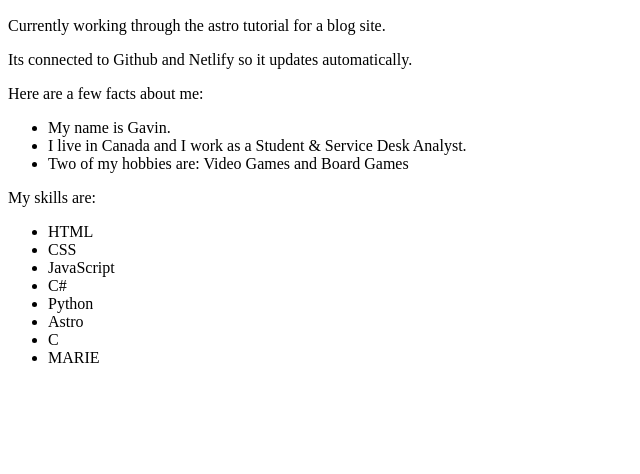
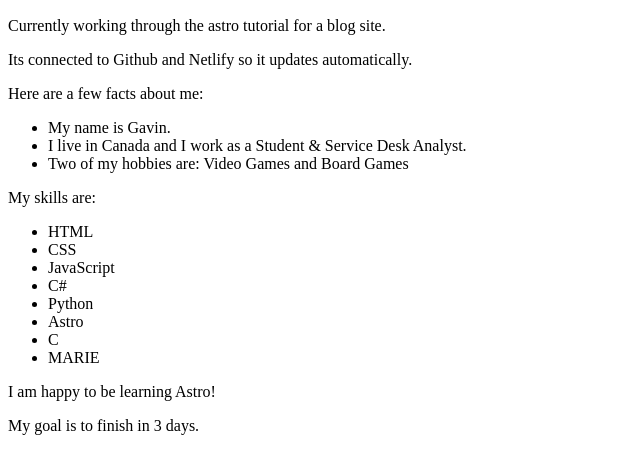
Before and after one commit to DarthPackman/COMP4910, an Astro site: page /about in a window 1280 px wide. Shown: the part 136-610 px from the top of the page, without its empty margins (0-640 px from the left). Built offline with nearby package versions, Linux system fonts and the light colour scheme; Astro itself is replaced by a stand-in of ours.

Commit message:
about update

```diff
--- a/src/pages/about.astro
+++ b/src/pages/about.astro
@@ -14,7 +14,6 @@
   "Tabletop Roleplaying Games"],
 
 };
-
 const skills =
 ["HTML",
 "CSS",
@@ -24,6 +23,9 @@
 "Astro",
 "C",
 "MARIE"];
+const happy = true;
+const finished = false;
+const goal = 3;
 ---
 
 <html lang="en">
@@ -54,5 +56,8 @@
         <ul>
             {skills.map((skill) => <li>{skill}</li>)}
         </ul>
+        {happy && <p>I am happy to be learning Astro!</p>}
+        {finished && <p>I finished this tutorial!</p>}
+        {goal === 3 ? <p>My goal is to finish in 3 days.</p> : <p>My goal is not 3 days.</p>}
 	</body>
 </html>
```
